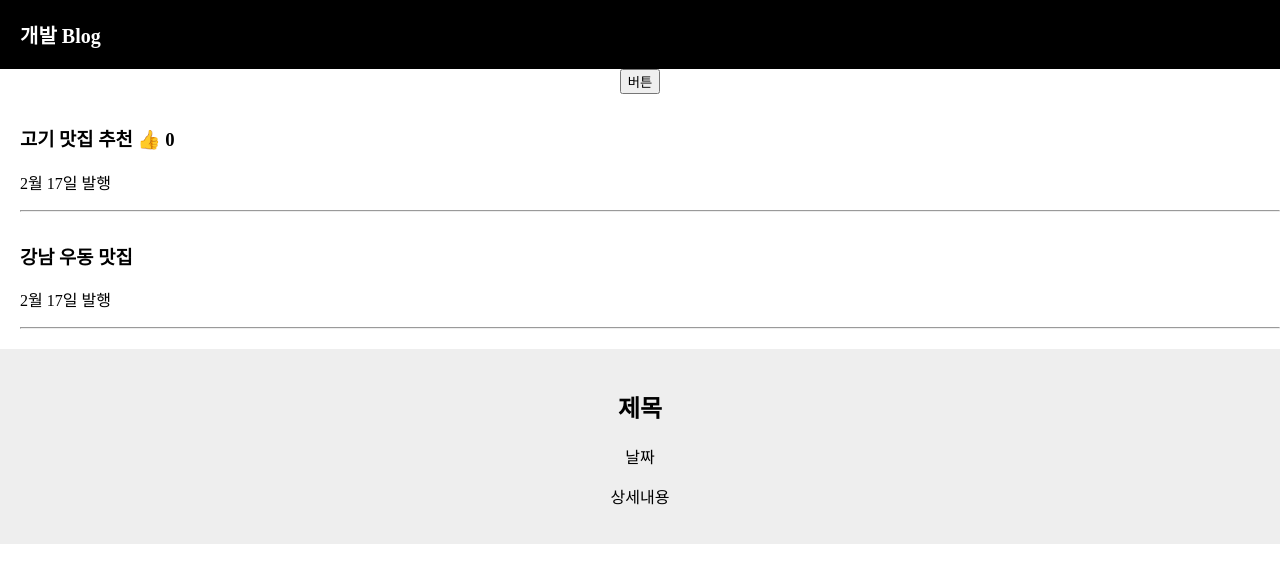
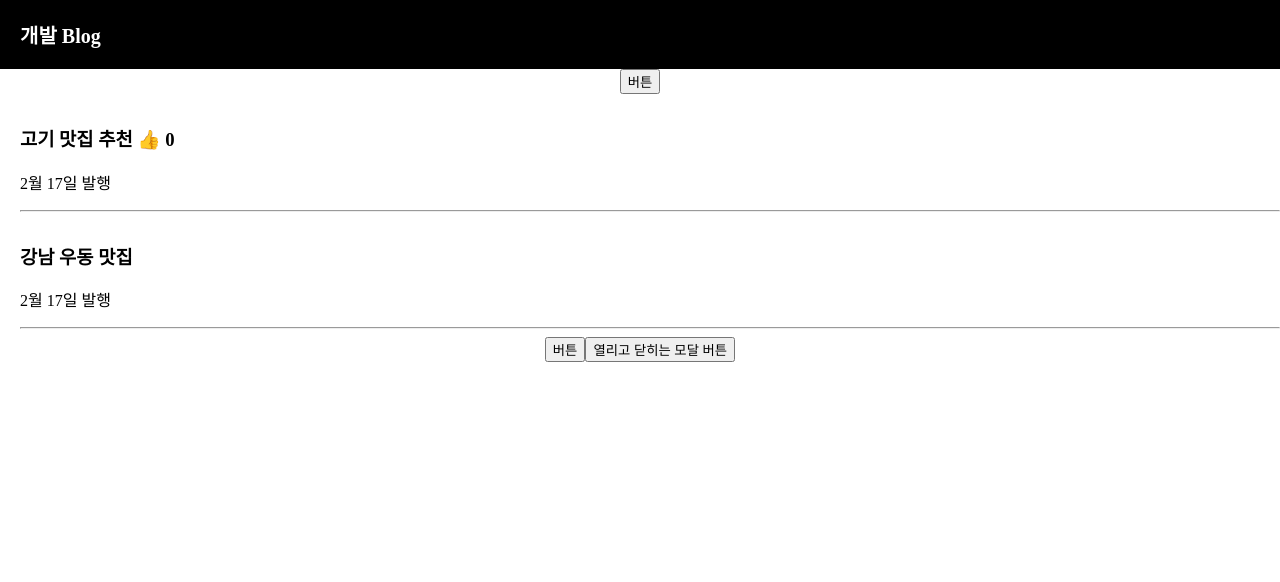
Before and after one commit to jhhong0930/react-app-blog, a React (Create React App) app in the folder blog/: page / in a window 1280 px wide. Shown: the top 582 px of the page. Built offline with nearby package versions, Linux system fonts and the light colour scheme.

Commit message:
클릭하면 동작하는 UI(모달창) 만들기

```diff
--- a/blog/src/App.js
+++ b/blog/src/App.js
@@ -17,6 +17,8 @@ function App() {
   // 하지만 그냥 변수는 변경되어도 자동 재렌더링이 안된담
   let [list, changeList] = useState(['고기 맛집 추천', '강남 우동 맛집']);
   let [count, changeCount] = useState(0);
+
+  let [modal, changeModal] = useState(false);
 
   let posts = '강남 고기 맛집';
 
@@ -48,12 +50,27 @@ function App() {
       </div>
 
       <div className="list">
-        <h3>{list[1]}</h3>
+        <h3 onClick={ () => {changeModal(true)} }>{list[1]}</h3>
         <p>2월 17일 발행</p>
         <hr/>
       </div>
 
-      <Modal/>
+      {/* 리엑트에선 UI를 만들 때 state 데이터를 이용
+          state 변경시 복사본은 reference 자료형만 해당, 나머지는 직접 수정 가능*/}
+      <button onClick={ () => {changeModal(true) } }>버튼</button>
+      {
+        modal === true
+        ? <Modal />
+        : null
+      }
+
+      <button onClick={ () => {changeModal(!modal)}}>열리고 닫히는 모달 버튼</button>
+      {
+        modal === true
+        ? <Modal />
+        : null
+      }
+
 
     </div>
   );
```
